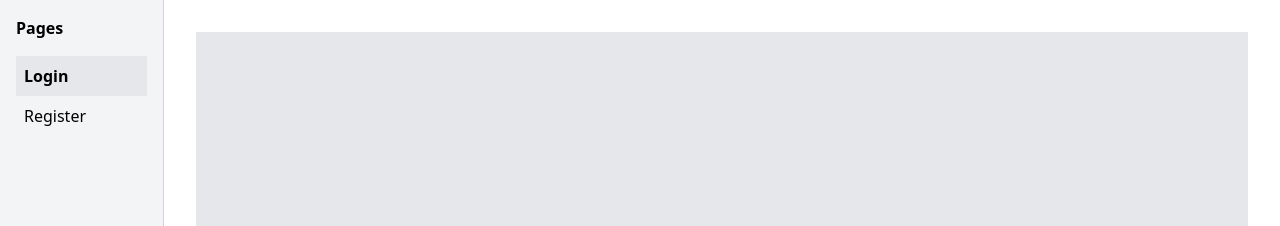
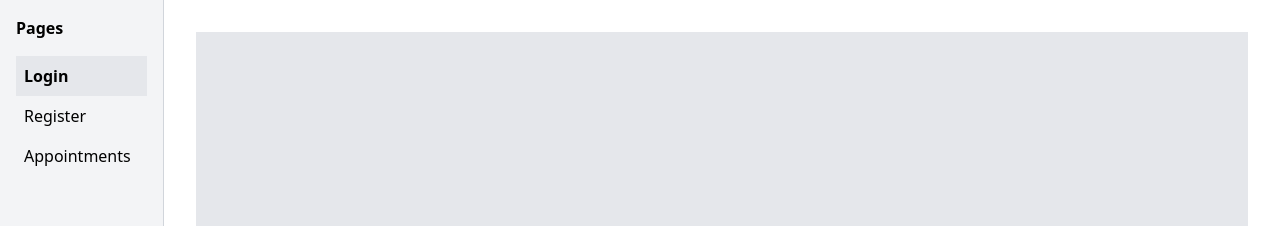
Before and after one commit to judigot/vet-frontend, a React (Vite) app: page / in a window 1280 px wide. Shown: the top 226 px of the page. Built offline with nearby package versions, Linux system fonts and the light colour scheme.

Commit message:
feat: add Appointments page

```diff
--- a/src/App.tsx
+++ b/src/App.tsx
@@ -3,15 +3,18 @@ import '@/styles/scss/main.scss';
 import i18n from 'i18next';
 import Login from '@/components/Login';
 import Register from '@/components/Register';
+import Appointments from '@/components/Appointments';
 import { useTranslation } from 'react-i18next';
 import {
   useApplicationSettingsStore,
   Languages,
 } from '@/useApplicationSettingsStore';
 
+
 const pages = {
   login: Login,
   register: Register,
+  appointments: Appointments,
 } as const;
 
 type PageKey = keyof typeof pages;
--- /dev/null
+++ b/src/components/Appointments.tsx
@@ -0,0 +1,10 @@
+import React from 'react';
+import { useTranslation } from 'react-i18next';
+
+
+const Appointments: React.FC = () => {
+    const { t } = useTranslation(); // Translation hook
+  return <h1 className='text-3xl font-bold'>{t('appointments')}</h1>;
+};
+
+export default Appointments;
--- a/src/localizations/en.json
+++ b/src/localizations/en.json
@@ -12,5 +12,6 @@
   "submit": "Submit",
   "pages": "Pages",
   "selectLanguage": "Select Language",
-  "passwordMismatch": "Passwords do not match!"
+  "passwordMismatch": "Passwords do not match!",
+  "appointments": "Appointments"
 }
--- a/src/localizations/ja.json
+++ b/src/localizations/ja.json
@@ -12,5 +12,6 @@
   "submit": "送信",
   "pages": "ページ",
   "selectLanguage": "言語を選択",
-  "passwordMismatch": "パスワードが一致しません！"
+  "passwordMismatch": "パスワードが一致しません！",
+  "appointments": "予約管理"
 }
```
